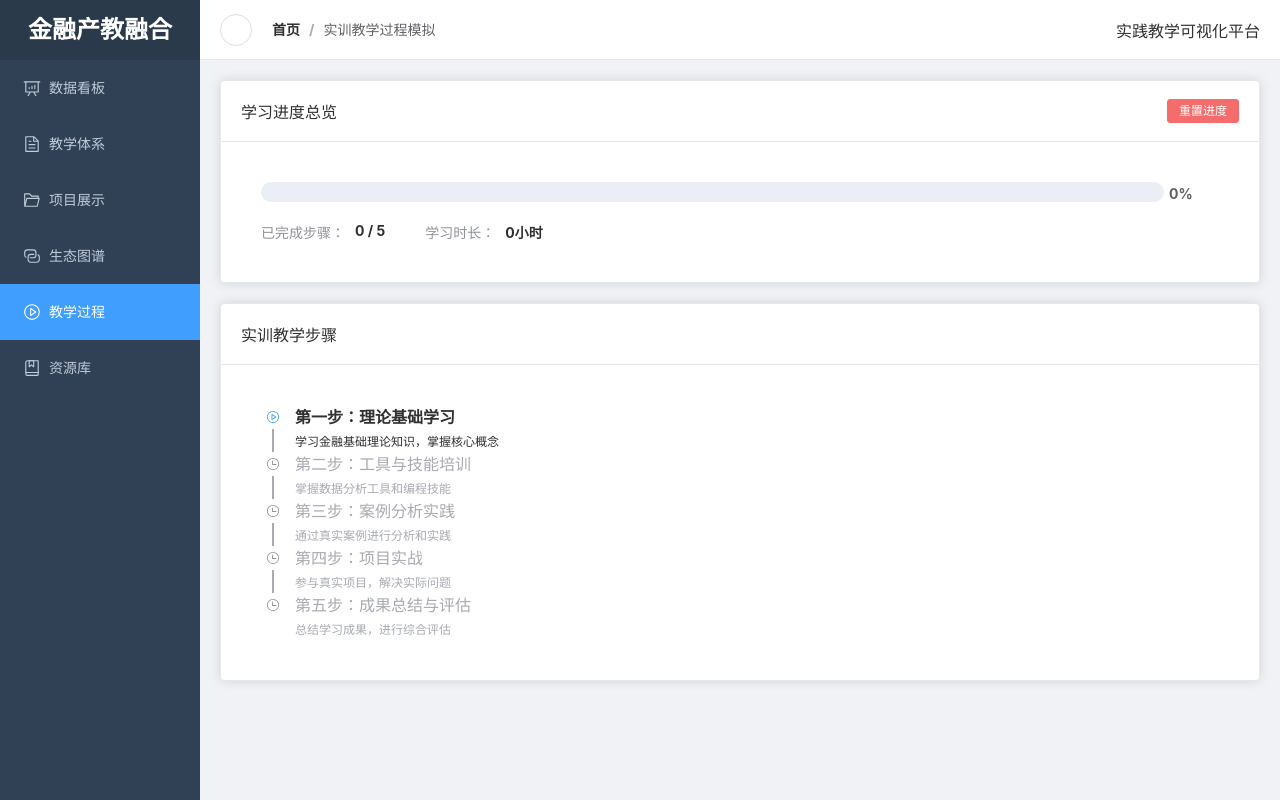
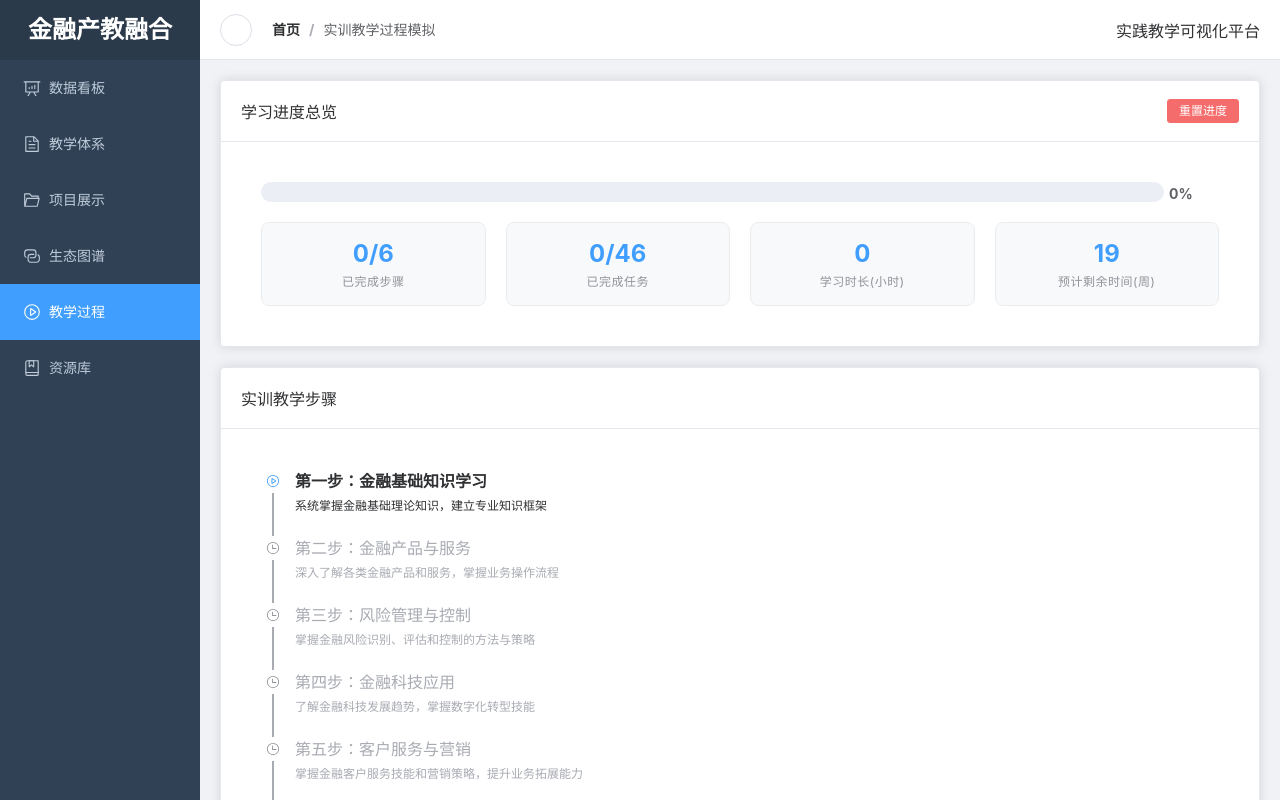
Before and after one commit to ltb1996/chanjiaoronghexiangmu1, a Vue app: page /teaching-process in a window 1280 px wide. Built offline with nearby package versions, Linux system fonts and the light colour scheme.

Commit message:
wanshan teaching process

```diff
--- a/src/views/TeachingProcess/index.vue
+++ b/src/views/TeachingProcess/index.vue
@@ -16,14 +16,22 @@
         >
           <span class="progress-text">{{ overallProgress }}%</span>
         </el-progress>
-        <div class="stats-info">
-          <div class="stat-item">
-            <span class="label">已完成步骤：</span>
-            <span class="value">{{ completedSteps }} / {{ totalSteps }}</span>
+        <div class="stats-grid">
+          <div class="stat-card">
+            <div class="stat-number">{{ completedSteps }}/{{ totalSteps }}</div>
+            <div class="stat-label">已完成步骤</div>
           </div>
-          <div class="stat-item">
-            <span class="label">学习时长：</span>
-            <span class="value">{{ totalTime }}小时</span>
+          <div class="stat-card">
+            <div class="stat-number">{{ totalCompletedTasks }}/{{ totalTasks }}</div>
+            <div class="stat-label">已完成任务</div>
+          </div>
+          <div class="stat-card">
+            <div class="stat-number">{{ totalTime }}</div>
+            <div class="stat-label">学习时长(小时)</div>
+          </div>
+          <div class="stat-card">
+            <div class="stat-number">{{ estimatedRemainingTime }}</div>
+            <div class="stat-label">预计剩余时间(周)</div>
           </div>
         </div>
       </div>
@@ -59,27 +67,69 @@
             </el-icon>
           </template>
           <template #default>
-            <el-card class="step-content" shadow="hover">
+            <el-card
+              :class="['step-content', {
+                'current-step': index === currentStep,
+                'completed-step': index < currentStep
+              }]"
+              shadow="hover"
+            >
               <div class="step-info">
-                <h4>{{ step.title }}</h4>
+                <div class="step-header">
+                  <h4>{{ step.title }}</h4>
+                  <div class="step-meta">
+                    <el-tag size="small" type="info">{{ step.duration }}</el-tag>
+                    <el-tag
+                      size="small"
+                      :type="getDifficultyType(step.difficulty)"
+                    >
+                      {{ step.difficulty }}
+                    </el-tag>
+                    <el-tag
+                      size="small"
+                      :type="index < currentStep ? 'success' : index === currentStep ? 'primary' : 'info'"
+                    >
+                      {{ index < currentStep ? '已完成' : index === currentStep ? '进行中' : '未开始' }}
+                    </el-tag>
+                  </div>
+                </div>
                 <p>{{ step.description }}</p>
-                <div class="step-details">
-                  <el-tag size="small" type="info">{{ step.duration }}</el-tag>
-                  <el-tag size="small" type="warning">{{ step.difficulty }}</el-tag>
+
+                <div class="step-progress-info">
+                  <span class="task-count">
+                    任务进度: {{ step.taskStatus.filter(s => s).length }}/{{ step.tasks.length }}
+                  </span>
+                  <el-progress
+                    :percentage="stepProgress[index]"
+                    :stroke-width="6"
+                    :show-text="false"
+                    :color="getStepProgressColor(stepProgress[index])"
+                    class="step-mini-progress"
+                  />
                 </div>
+
                 <div class="step-tasks">
-                  <h5>任务清单：</h5>
+                  <h5>详细任务清单：</h5>
                   <ul>
-                    <li v-for="(task, idx) in step.tasks" :key="idx">
+                    <li
+                      v-for="(task, idx) in step.tasks"
+                      :key="idx"
+                      :class="['task-item', {
+                        'task-completed': step.taskStatus[idx],
+                        'task-current': index === currentStep && !step.taskStatus[idx]
+                      }]"
+                    >
                       <el-checkbox
                         v-model="step.taskStatus[idx]"
                         @change="updateStepProgress(index)"
+                        :disabled="index > currentStep"
                       >
-                        {{ task }}
+                        <span class="task-text">{{ task }}</span>
                       </el-checkbox>
                     </li>
                   </ul>
                 </div>
+
                 <div class="step-actions">
                   <el-button
                     v-if="index === currentStep"
@@ -96,6 +146,7 @@
                     size="small"
                     disabled
                   >
+                    <el-icon><CircleCheck /></el-icon>
                     已完成
                   </el-button>
                   <el-button
@@ -103,6 +154,7 @@
                     size="small"
                     disabled
                   >
+                    <el-icon><Clock /></el-icon>
                     未开始
                   </el-button>
                 </div>
@@ -135,70 +187,104 @@ export default {
     // 教学步骤数据
     const teachingSteps = ref([
       {
-        title: '第一步：理论基础学习',
-        description: '学习金融基础理论知识，掌握核心概念',
+        title: '第一步：金融基础知识学习',
+        description: '系统掌握金融基础理论知识，建立专业知识框架',
         duration: '2周',
         difficulty: '初级',
         tasks: [
-          '完成金融基础课程学习',
-          '阅读相关教材和资料',
-          '完成课后习题',
-          '参加在线测试'
+          '1.1 学习金融学基础：货币、利率、通货膨胀、汇率等基本概念',
+          '1.2 掌握金融机构体系：商业银行、投资银行、中央银行等职能和运作',
+          '1.3 了解金融市场：股票市场、债券市场、衍生品市场等组成和功能',
+          '1.4 学习财务报表分析：资产负债表、利润表、现金流量表解读',
+          '1.5 掌握基本财务指标：流动性比率、杠杆比率、盈利能力指标计算',
+          '1.6 完成金融基础知识在线测试（85分以上）'
         ],
-        taskStatus: [false, false, false, false]
+        taskStatus: [false, false, false, false, false, false]
       },
       {
-        title: '第二步：工具与技能培训',
-        description: '掌握数据分析工具和编程技能',
+        title: '第二步：金融产品与服务',
+        description: '深入了解各类金融产品和服务，掌握业务操作流程',
+        duration: '3周',
+        difficulty: '初级',
+        tasks: [
+          '2.1 学习存款与贷款业务：储蓄存款、活期存款、定期存款产品介绍',
+          '2.2 掌握支付结算服务：汇款、转账、代收代付等支付业务流程',
+          '2.3 了解投资理财产品：基金、保险、信托等金融产品的特点和风险',
+          '2.4 学习外汇与国际业务：外汇交易、国际结算、贸易融资业务',
+          '2.5 掌握信用卡业务：信用卡发行、使用、还款、风险管理',
+          '2.6 了解消费金融产品：消费贷款、分期付款、现金贷等业务模式',
+          '2.7 学习企业金融服务：公司贷款、贸易融资、供应链金融',
+          '2.8 完成金融产品知识实操演练'
+        ],
+        taskStatus: [false, false, false, false, false, false, false, false]
+      },
+      {
+        title: '第三步：风险管理与控制',
+        description: '掌握金融风险识别、评估和控制的方法与策略',
         duration: '3周',
         difficulty: '中级',
         tasks: [
-          '学习Python编程基础',
-          '掌握数据分析库（Pandas、NumPy）',
-          '学习数据可视化工具',
-          '完成实践练习'
+          '3.1 学习信用风险管理：信用评估、授信审批、担保方式',
+          '3.2 掌握市场风险控制：利率风险、汇率风险、股价风险管理',
+          '3.3 了解操作风险防范：内部控制、业务流程优化、差错处理',
+          '3.4 学习流动性风险管理：资金调度、现金流预测、应急预案',
+          '3.5 掌握反洗钱与合规要求：客户身份识别、可疑交易报告',
+          '3.6 了解金融欺诈防范：常见欺诈手段识别与应对策略',
+          '3.7 学习风险量化方法：VaR模型、压力测试、情景分析',
+          '3.8 完成风险管理案例分析与方案设计'
         ],
-        taskStatus: [false, false, false, false]
+        taskStatus: [false, false, false, false, false, false, false, false]
       },
       {
-        title: '第三步：案例分析实践',
-        description: '通过真实案例进行分析和实践',
+        title: '第四步：金融科技应用',
+        description: '了解金融科技发展趋势，掌握数字化转型技能',
         duration: '4周',
         difficulty: '中级',
         tasks: [
-          '分析银行风控案例',
-          '完成数据清洗和处理',
-          '构建分析模型',
-          '撰写分析报告'
+          '4.1 学习大数据金融：客户画像分析、风险预测模型',
+          '4.2 掌握人工智能应用：智能客服、智能风控、投资顾问',
+          '4.3 了解区块链金融：数字货币、供应链金融、智能合约',
+          '4.4 学习移动金融服务：移动支付、手机银行、数字化营销',
+          '4.5 掌握API金融服务：开放银行、第三方接入、生态合作',
+          '4.6 了解监管科技（RegTech）：合规自动化、风险监测',
+          '4.7 学习数字货币与支付：央行数字货币、电子支付创新',
+          '4.8 完成金融科技应用项目设计与演示'
         ],
-        taskStatus: [false, false, false, false]
+        taskStatus: [false, false, false, false, false, false, false, false]
       },
       {
-        title: '第四步：项目实战',
-        description: '参与真实项目，解决实际问题',
-        duration: '6周',
+        title: '第五步：客户服务与营销',
+        description: '掌握金融客户服务技能和营销策略，提升业务拓展能力',
+        duration: '3周',
+        difficulty: '中级',
+        tasks: [
+          '5.1 学习客户关系管理：客户分类、分层服务、忠诚度维护',
+          '5.2 掌握销售技巧：产品推荐、异议处理、成交技巧',
+          '5.3 了解客户体验设计：服务流程优化、数字化服务创新',
+          '5.4 学习营销策略：精准营销、交叉销售、客户生命周期管理',
+          '5.5 掌握投诉处理技能：投诉接待、问题解决、客户挽留',
+          '5.6 了解金融产品营销：理财产品推广、信用卡营销策略',
+          '5.7 学习团队协作：业务配合、资源共享、绩效考核',
+          '5.8 完成客户服务模拟演练与营销方案设计'
+        ],
+        taskStatus: [false, false, false, false, false, false, false, false]
+      },
+      {
+        title: '第六步：综合实训与评估',
+        description: '通过综合案例分析和项目实践，检验学习成果',
+        duration: '4周',
         difficulty: '高级',
         tasks: [
-          '组建项目团队',
-          '确定项目方案',
-          '实施项目开发',
-          '项目测试与优化',
-          '项目成果展示'
+          '6.1 完成综合业务模拟：从客户接待到业务办理全流程操作',
+          '6.2 进行案例分析练习：典型金融案例分析与解决方案设计',
+          '6.3 参与团队项目实训：小组项目策划、实施、成果展示',
+          '6.4 掌握应急处理能力：突发事件应对、危机公关处理',
+          '6.5 学习业务创新思维：金融产品创新、服务模式创新',
+          '6.6 完成职业技能考核：理论测试、实操考核、综合评估',
+          '6.7 撰写学习总结报告：学习心得、技能提升、职业规划',
+          '6.8 参加结业成果汇报：项目展示、答辩评审、证书颁发'
         ],
-        taskStatus: [false, false, false, false, false]
-      },
-      {
-        title: '第五步：成果总结与评估',
-        description: '总结学习成果，进行综合评估',
-        duration: '1周',
-        difficulty: '中级',
-        tasks: [
-          '撰写项目总结报告',
-          '准备成果展示材料',
-          '参加答辩评审',
-          '完成自我评估'
-        ],
-        taskStatus: [false, false, false, false]
+        taskStatus: [false, false, false, false, false, false, false, false]
       }
     ])
 
@@ -220,6 +306,54 @@ export default {
       if (progress < 70) return '#E6A23C'
       return '#67C23A'
     })
+
+    // 总任务数
+    const totalTasks = computed(() => {
+      return teachingSteps.value.reduce((total, step) => total + step.tasks.length, 0)
+    })
+
+    // 已完成任务数
+    const totalCompletedTasks = computed(() => {
+      return teachingSteps.value.reduce((total, step) => {
+        return total + step.taskStatus.filter(status => status === true).length
+      }, 0)
+    })
+
+    // 各步骤进度
+    const stepProgress = computed(() => {
+      return teachingSteps.value.map(step => {
+        const completedCount = step.taskStatus.filter(status => status === true).length
+        return Math.round((completedCount / step.tasks.length) * 100)
+      })
+    })
+
+    // 预计剩余时间（周）
+    const estimatedRemainingTime = computed(() => {
+      const remainingSteps = teachingSteps.value.slice(currentStep.value)
+      const totalWeeks = remainingSteps.reduce((total, step) => {
+        return total + parseInt(step.duration)
+      }, 0)
+      return totalWeeks
+    })
+
+    // 步骤进度颜色
+    function getStepProgressColor(progress) {
+      if (progress === 0) return '#DCDFE6'
+      if (progress < 30) return '#F56C6C'
+      if (progress < 70) return '#E6A23C'
+      if (progress < 100) return '#409EFF'
+      return '#67C23A'
+    }
+
+    // 难度标签类型
+    function getDifficultyType(difficulty) {
+      switch (difficulty) {
+        case '初级': return 'success'
+        case '中级': return 'warning'
+        case '高级': return 'danger'
+        default: return 'info'
+      }
+    }
 
     // 检查步骤是否完成
     function isStepCompleted(index) {
@@ -307,6 +441,12 @@ export default {
       overallProgress,
       progressColor,
       totalTime,
+      totalTasks,
+      totalCompletedTasks,
+      stepProgress,
+      estimatedRemainingTime,
+      getStepProgressColor,
+      getDifficultyType,
       teachingSteps,
       isStepCompleted,
       updateStepProgress,
@@ -343,27 +483,35 @@ export default {
   font-weight: bold;
 }
 
-.stats-info {
-  display: flex;
-  gap: 40px;
+.stats-grid {
+  display: grid;
+  grid-template-columns: repeat(auto-fit, minmax(150px, 1fr));
+  gap: 20px;
   margin-top: 20px;
 }
 
-.stat-item {
-  display: flex;
-  gap: 10px;
+.stat-card {
+  background: #f8f9fa;
+  padding: 16px;
+  border-radius: 8px;
+  text-align: center;
+  border: 1px solid #e9ecef;
 }
 
-.stat-item .label {
-  color: #909399;
-  font-size: 14px;
+.stat-number {
+  font-size: 24px;
+  font-weight: bold;
+  color: #409eff;
+  margin-bottom: 4px;
 }
 
-.stat-item .value {
-  color: #303133;
-  font-size: 14px;
-  font-weight: bold;
+.stat-label {
+  font-size: 12px;
+  color: #909399;
+  text-transform: uppercase;
+  letter-spacing: 0.5px;
 }
+
 
 .steps-card {
   margin-bottom: 20px;
@@ -373,27 +521,74 @@ export default {
   padding: 20px;
 }
 
+/* Element Plus 步骤组件样式覆盖 */
+:deep(.el-step.is-vertical .el-step__main) {
+  margin-bottom: 20px;
+}
+
 .step-content {
   margin-top: 10px;
   margin-bottom: 20px;
+  transition: all 0.3s ease;
 }
 
-.step-info h4 {
-  margin: 0 0 10px 0;
+.step-content.current-step {
+  border: 2px solid #409eff;
+  box-shadow: 0 0 10px rgba(64, 158, 255, 0.2);
+}
+
+.step-content.completed-step {
+  border: 1px solid #67c23a;
+  background: #f0f9ff;
+}
+
+.step-header {
+  display: flex;
+  justify-content: space-between;
+  align-items: flex-start;
+  margin-bottom: 10px;
+}
+
+.step-header h4 {
+  margin: 0;
   color: #303133;
   font-size: 16px;
+  flex: 1;
+}
+
+.step-meta {
+  display: flex;
+  gap: 8px;
+  flex-wrap: wrap;
+  justify-content: flex-end;
 }
 
 .step-info p {
   color: #606266;
   font-size: 14px;
   margin-bottom: 15px;
+  line-height: 1.5;
 }
 
-.step-details {
+.step-progress-info {
   display: flex;
-  gap: 10px;
+  align-items: center;
+  gap: 12px;
   margin-bottom: 15px;
+  padding: 10px;
+  background: #f8f9fa;
+  border-radius: 6px;
+}
+
+.task-count {
+  font-size: 13px;
+  color: #606266;
+  font-weight: 500;
+}
+
+.step-mini-progress {
+  flex: 1;
+  max-width: 120px;
 }
 
 .step-tasks {
@@ -401,9 +596,10 @@ export default {
 }
 
 .step-tasks h5 {
-  margin: 0 0 10px 0;
+  margin: 0 0 12px 0;
   color: #303133;
   font-size: 14px;
+  font-weight: 600;
 }
 
 .step-tasks ul {
@@ -412,7 +608,29 @@ export default {
 }
 
 .step-tasks li {
-  padding: 5px 0;
+  padding: 8px 0;
+  border-bottom: 1px solid #f5f5f5;
+}
+
+.task-item {
+  transition: all 0.2s ease;
+}
+
+.task-item:hover {
+  background: #fafafa;
+  padding-left: 8px;
+  margin-left: -8px;
+  border-radius: 4px;
+}
+
+.task-completed .task-text {
+  text-decoration: line-through;
+  color: #67c23a;
+}
+
+.task-current .task-text {
+  color: #409eff;
+  font-weight: 500;
 }
 
 .step-actions {
@@ -420,5 +638,6 @@ export default {
   gap: 10px;
   padding-top: 15px;
   border-top: 1px solid #ebeef5;
+  justify-content: flex-end;
 }
 </style>
```
